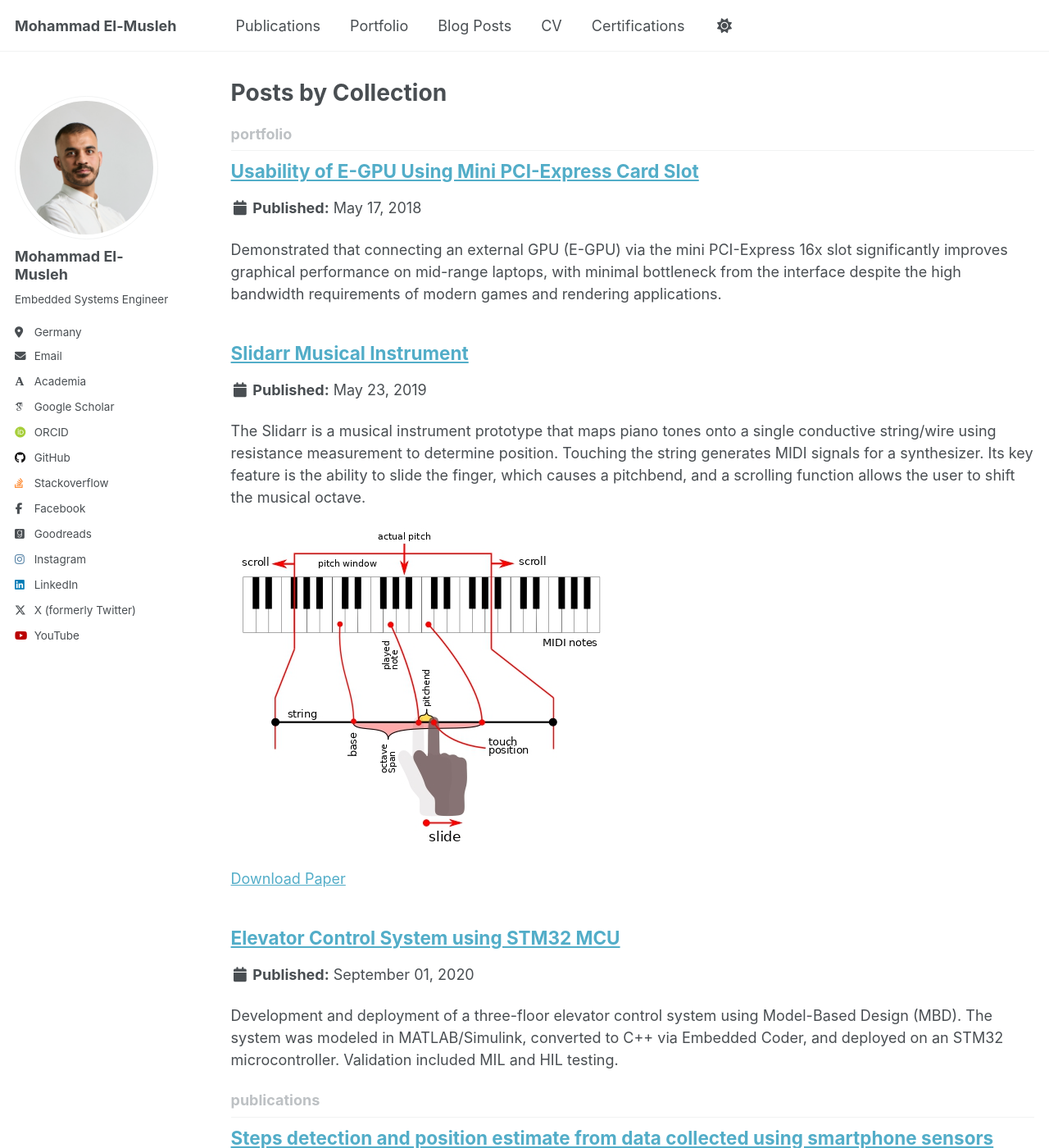
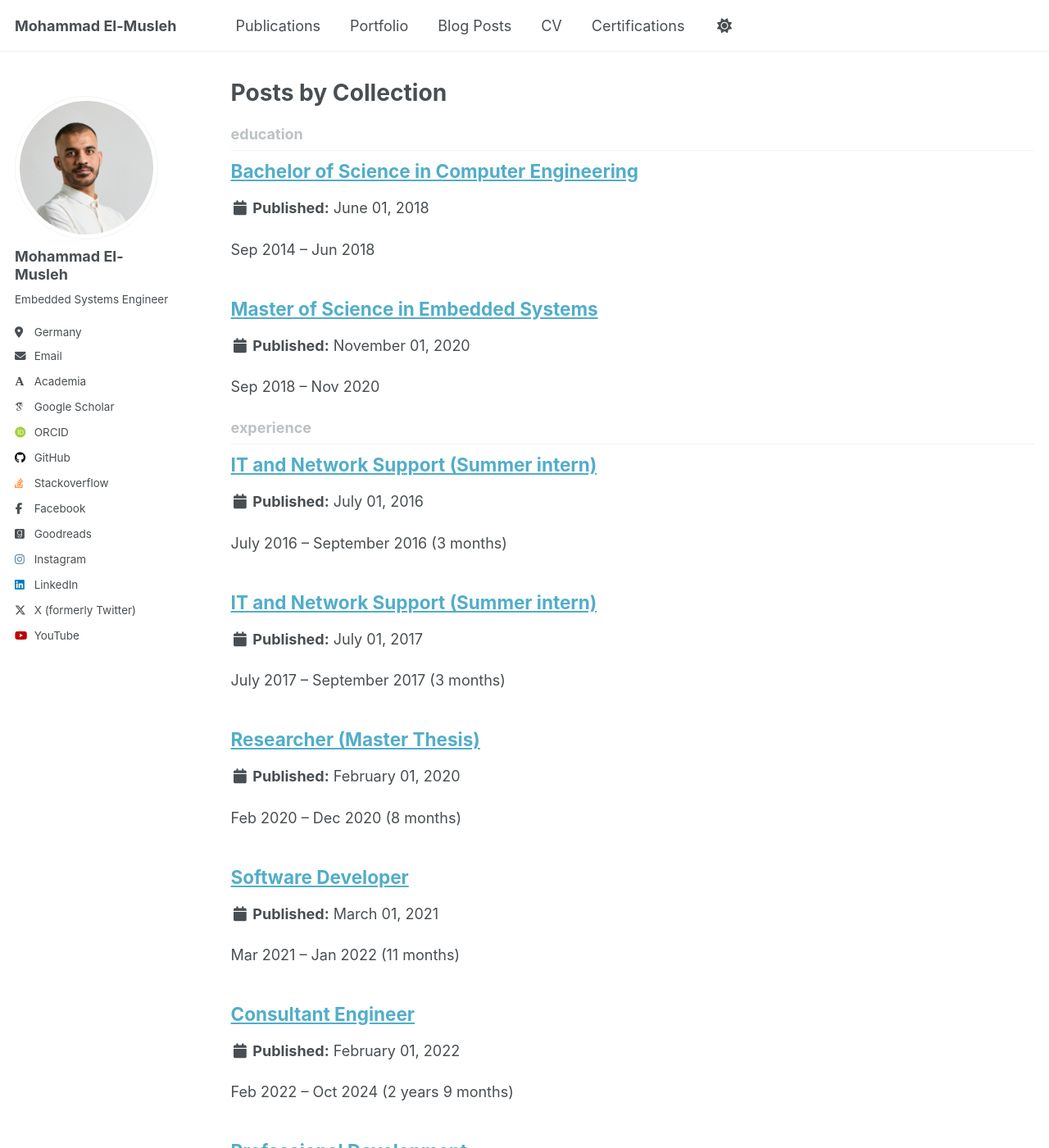
Before and after one commit to el-musleh/el-musleh.github.io, a Jekyll site: the page built from _pages/collection-archive.html, in a window 1280 px wide and 1400 px high. Shown: the whole window at 82% size. Built offline with Jekyll 4.4.1, drawn with Linux system fonts in a browser that asks for light colours; some web fonts are replaced; a script that is not in the unit is left out; some of the changed text lies outside the part shown.

Commit message:
Refactor CV sections to use dynamic collections
- Created `_education` and `_experience` collections in _config.yml
- Moved static CV content into individual markdown files
- Updated cv.md to render sections dynamically via Liquid loops
- Added bullet point support for work experience metadata

```diff
--- a/_config.yml
+++ b/_config.yml
@@ -230,7 +230,14 @@ collections:
   talks:
     output: true
     permalink: /:collection/:path/
-
+  education:
+    output: true
+    permalink: /:collection/:path/
+    sort_by: date
+  experience:
+    output: true
+    permalink: /:collection/:path/
+    sort_by: date
 
 # These settings control how pages and collections are included in the site
 defaults:
@@ -287,7 +294,22 @@ defaults:
       layout: talk
       author_profile: true
       share: true
-
+  # _education
+  - scope:
+      path: ""
+      type: education
+    values:
+      layout: single
+      author_profile: true
+      share: false
+  # _experience
+  - scope:
+      path: ""
+      type: experience
+    values:
+      layout: single
+      author_profile: true
+      share: false
 
 # Sass/SCSS
 sass:
--- /dev/null
+++ b/_education/2014-Near-East-University.md
@@ -0,0 +1,8 @@
+---
+title: "Bachelor of Science in Computer Engineering"
+venue: "Near East University (NEU) | Nicosia, Cyprus"
+date: 2018-06-01
+excerpt: "Sep 2014 – Jun 2018"
+collection: education
+layout: single
+---
--- /dev/null
+++ b/_education/2018-Uppsala-University.md
@@ -0,0 +1,8 @@
+---
+title: "Master of Science in Embedded Systems"
+venue: "Uppsala University (UU) | Uppsala, Sweden"
+date: 2020-11-01
+excerpt: "Sep 2018 – Nov 2020"
+collection: education
+layout: single
+---
--- /dev/null
+++ b/_experience/2016.07-Global-Integrated-Solution.md
@@ -0,0 +1,17 @@
+---
+title: "IT and Network Support (Summer intern)"
+venue: "Global Integrated Solution | Sidon, Lebanon"
+excerpt: "July 2016 – September 2016 (3 months)"
+date: 2016-07-01
+collection: experience
+layout: single
+bullets:
+    - Supported field Engineers in the design and structuring of network solutions, ensuring client requirements were integrated into the architecture.
+    - Assisted in end-to-end network installations, performing critical tasks such as physical deployment, professional cabling termination, and detailed component labeling.
+---
+
+
+
+<div>
+You can <a href="{{ base_path }}/files/publications/2016/Summer Practice Report I.pdf">read the report</a> or <a href="{{ base_path }}/files/work/2016/2016 GIS Intern Training Certificate.pdf">view the certificate of completion</a>.
+</div>
--- /dev/null
+++ b/_experience/2017.07-Global-Integrated-Solution.md
@@ -0,0 +1,18 @@
+---
+title: "IT and Network Support (Summer intern)"
+venue: "Global Integrated Solution | Sidon, Lebanon"
+excerpt: "July 2017 – September 2017 (3 months)"
+date: 2017-07-01
+collection: experience
+layout: single
+bullets:
+    - Assisted with network deployment tasks, including the physical installation and configuration of network hardware and wireless access points.
+    - Conducted regular network monitoring and performance testing; utilized configuration tools to manage wireless network settings and security.
+    - Delivered timely technical assistance and troubleshooting across systems, contributing to efficient network functionality and minimal downtime.
+---
+
+
+
+<div>
+You can <a href="{{ base_path }}/files/publications/2017/Summer Practice Report II.pdf">read the report</a> or <a href="{{ base_path }}/files/work/2017/2017 GIS Intern Training Certificate.pdf">view the certificate of completion</a>.
+</div>
--- /dev/null
+++ b/_experience/2020.02-NEVS-AB.md
@@ -0,0 +1,17 @@
+---
+title: "Researcher (Master Thesis)"
+venue: "NEVS AB | Trollhättan, Sweden"
+excerpt: "Feb 2020 – Dec 2020 (8 months)"
+date: 2020-02-01
+collection: experience
+layout: single
+bullets:
+    - Completed an 8-month thesis research in collaboration with NEVS (National Electric Vehicle Sweden), focusing on automated test case generation from requirements for the automotive industry.
+    - Created a demo using a full stack (Neo4j, GraphQL, React.js), integrating a Neo4j graph database with a GraphQL API for efficient data visualization and interaction, supporting thesis research.
+---
+
+
+
+<div>
+You can <a href="{{ base_path }}/_publications/2020-11-11-transformation-of-UML-State-Machine-diagram-into-graph-DB.md">read the report</a>.
+</div>
--- /dev/null
+++ b/_experience/2021.03-BOSCH-Thermoteknik-AB.md
@@ -0,0 +1,12 @@
+---
+title: "Software Developer"
+venue: "BOSCH Thermoteknik AB | Tranås, Sweden"
+excerpt: "Mar 2021 – Jan 2022 (11 months)"
+date: 2021-03-01
+collection: experience
+layout: single
+bullets:
+    - Designed an advanced firmware update tool for heat pumps, utilizing C++ for CAN communication and a C#.NET GUI, significantly improving user satisfaction.
+    - Applied SOLID principles and clean coding practices, resulting in more efficient, maintainable code that reduced technical debt.
+    - Integrated Azure storage for asynchronous updates, leveraging Python scripts to automate processes, which reduced manual effort and saved users time, thereby enhancing overall efficiency.
+---
--- /dev/null
+++ b/_experience/2022.02-ATLEN-GmbH.md
@@ -0,0 +1,21 @@
+---
+title: "Consultant Engineer"
+venue: "ALTEN GmbH | Coburg, Germany"
+excerpt: "Feb 2022 – Oct 2024 (2 years 9 months)"
+date: 2022-02-01
+collection: experience
+layout: single
+bullets:
+    - Successfully completed the first ALTEN mission at Bosch Thermotechnik GmbH, extended over a consultancy period of 2 years and 3 months.
+    - Developed and launched four major releases of an in-house tool utilizing C# within the .NET Framework, leading to widespread adoption by hundreds of service technicians and improving service response times across eight European countries.
+    - Debugged and unit tested multithreaded applications in Visual Studio, resolving bugs within sprint cycles.
+    - Resolved 70% of field issues and enhanced post-release handling through direct engagement with end-users and stakeholders, earning recognition from Bosch's Head of Software Development.
+---
+
+Here you can write a description of your responsibilities, achievements, or technologies used.
+
+
+
+<div>
+You can <a href="{{ base_path }}/files/work/2024/ALTEN_Reference_Letter.pdf">view the reference letter</a>.
+</div>
--- a/_pages/cv.md
+++ b/_pages/cv.md
@@ -21,70 +21,24 @@ Connect with me and see my recent updates and posts on [my LinkedIn profile](htt
 
 ## Education
 ------------
-### Master of Science in Embedded Systems
-*Uppsala University (UU) | Uppsala, Sweden | Sep 2018 – Nov 2020*
-
-### Bachelor of Science in Computer Engineering
-*Near East University (NEU) | Nicosia, Cyprus | Sep 2014 – Jun 2018*
+{% for post in site.education reversed %}
+### [{{ post.title }}]({{ post.url }})
+*{{ post.venue }} | {{ post.excerpt }}*
+{% endfor %}
 
 ## Work Experience
 ------------------
-### Professional Development
-*Self-Directed | Wernau, Germany | Nov 2024 – Current*
-
-- Achieved German language B1 proficiency; currently pursuing B2 to enhance professional capabilities.
-- Completed multiple online courses in Artificial Intelligence through Coursera to stay current with industry trends and earn university certificates.
-- Actively contributed to open-source projects, enhancing collaboration and real-world coding skills.
-
-### Consultant Engineer
-*ALTEN GmbH | Coburg, Germany | Feb 2022 – Oct 2024 (33 months)*
-
-- Successfully completed the first ALTEN mission at Bosch Thermotechnik GmbH, extended over a consultancy period of 2 years and 3 months.
-- Developed and launched four major releases of an in-house tool utilizing C# within the .NET Framework, leading to widespread adoption by hundreds of service technicians and improving service response times across eight European countries.
-- Debugged and unit tested multithreaded applications in Visual Studio, resolving bugs within sprint cycles.
-- Resolved 70% of field issues and enhanced post-release handling through direct engagement with end-users and stakeholders, earning recognition from Bosch's Head of Software Development.
-
-<div>
-You can <a href="{{ base_path }}/files/work/2024/ALTEN_Reference_Letter.pdf">view the reference letter</a>.
-</div>
-
-### Software Developer
-*BOSCH Thermoteknik AB | Tranås, Sweden | Mar 2021 – Jan 2022 (11 months)*
-
-- Designed an advanced firmware update tool for heat pumps, utilizing C++ for CAN communication and a C#.NET GUI, significantly improving user satisfaction.
-- Applied SOLID principles and clean coding practices, resulting in more efficient, maintainable code that reduced technical debt.
-- Integrated Azure storage for asynchronous updates, leveraging Python scripts to automate processes, which reduced manual effort and saved users time, thereby enhancing overall efficiency.
-
-### Educational Researcher (Thesis)
-*NEVS AB | Trollhättan, Sweden | Feb 2020 – Dec 2020 (8 months)*
-
-- Completed an 8-month thesis research in collaboration with NEVS (National Electric Vehicle Sweden), focusing on automated test case generation from requirements for the automotive industry.
-- Created a demo using a full stack (Neo4j, GraphQL, React.js), integrating a Neo4j graph database with a GraphQL API for efficient data visualization and interaction, supporting thesis research.
-
-<div>
-You can <a href="{{ base_path }}/_publications/2020-11-11-transformation-of-UML-State-Machine-diagram-into-graph-DB.md">read the report</a>.
-</div>
-
-###  IT and Network Support (Summer intern)
-*Global Integrated Solution | Sidon, Lebanon | July 2017 – September 2017 (3 months)*
-
-- Assisted with network deployment tasks, including the physical installation and configuration of network hardware and wireless access points.
-- Conducted regular network monitoring and performance testing; utilized configuration tools to manage wireless network settings and security.
-- Delivered timely technical assistance and troubleshooting across systems, contributing to efficient network functionality and minimal downtime.
-
-<div>
-You can <a href="{{ base_path }}/files/publications/2017/Summer Practice Report II.pdf">read the report</a> or <a href="{{ base_path }}/files/work/2017/2017 GIS Intern Training Certificate.pdf">view the certificate of completion</a>.
-</div>
-
-### IT and Network Support (Summer intern)
-*Global Integrated Solution | Sidon, Lebanon | July 2016 – September 2016 (3 months)*
-
-- Supported field Engineers in the design and structuring of network solutions, ensuring client requirements were integrated into the architecture.
-- Assisted in end-to-end network installations, performing critical tasks such as physical deployment, professional cabling termination, and detailed component labeling.
-
-<div>
-You can <a href="{{ base_path }}/files/publications/2016/Summer Practice Report I.pdf">read the report</a> or <a href="{{ base_path }}/files/work/2016/2016 GIS Intern Training Certificate.pdf">view the certificate of completion</a>.
-</div>
+{% for post in site.experience reversed %}
+### [{{ post.title }}]({{ post.url }})
+*{{ post.venue }} | {{ post.excerpt }}*
+  {% if post.bullets %}
+  <ul>
+    {% for bullet in post.bullets %}
+      <li>{{ bullet }}</li>
+    {% endfor %}
+  </ul>
+  {% endif %}
+{% endfor %}
 
 ## Technical Skills
 -------------------
```
Also changed, not shown: _experience/2024.11-Self-Directed.md (added, +12 -0 lines).
